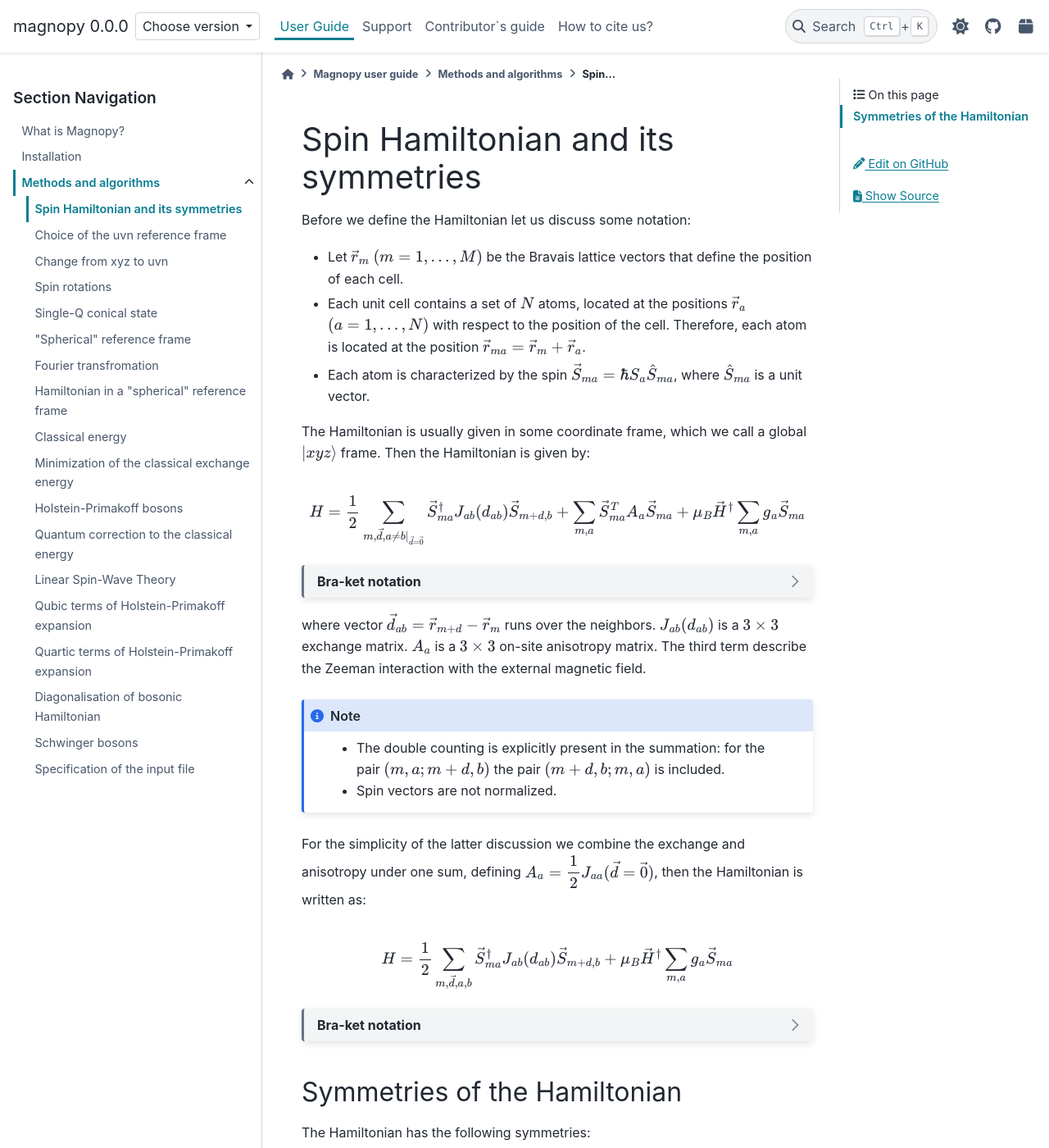
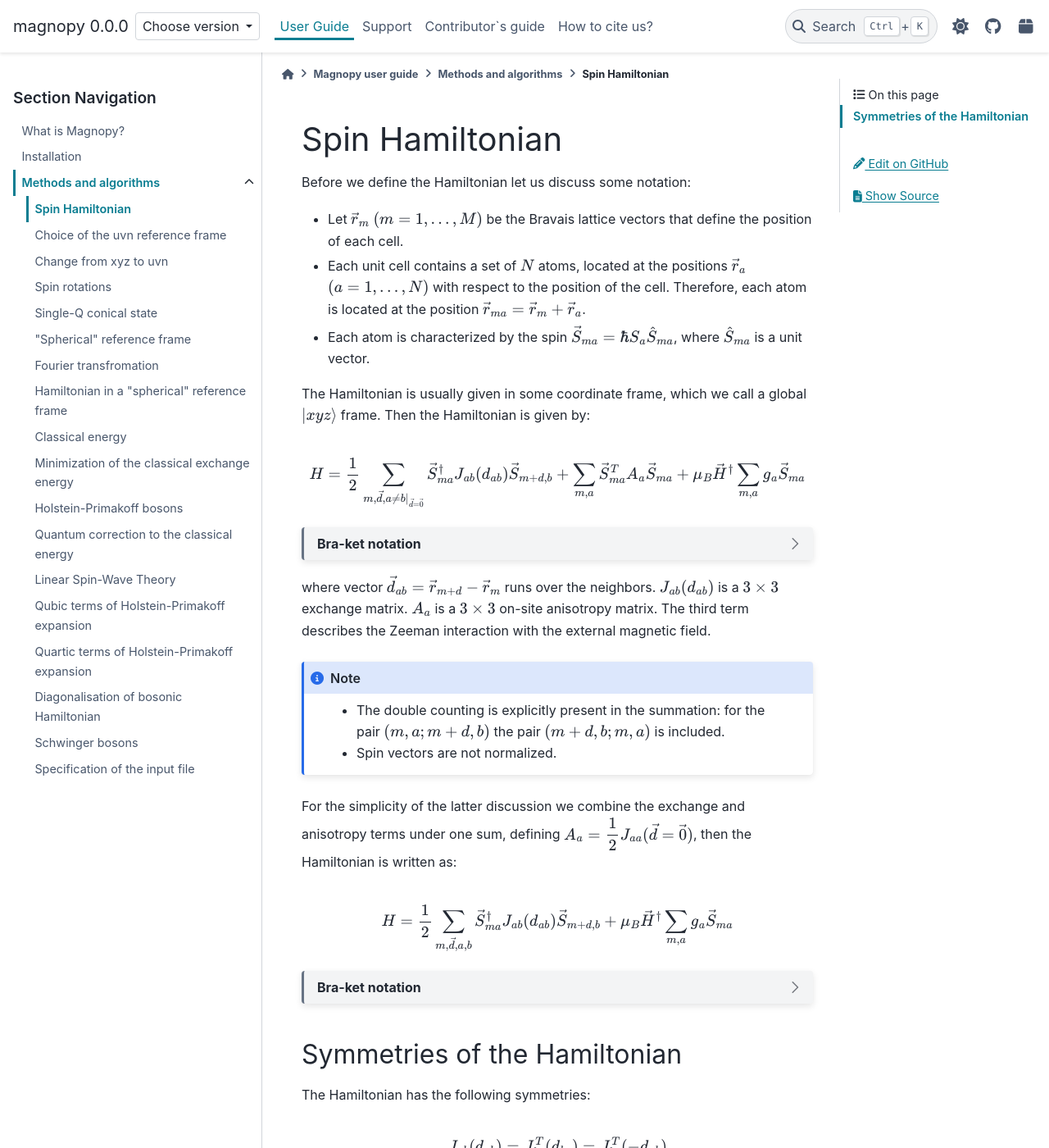
Before and after one commit to marcomarino123/magnopy, a Sphinx documentation site: the page built from docs/source/user-guide/methods/spinham.rst, in a window 1280 px wide and 1400 px high. Shown: the whole window at 82% size. Built offline with Sphinx 7.4.7 and the PyData theme 0.15.4, drawn with Linux system fonts in a browser that asks for light colours; a script that is not in the unit is left out.

Commit message:
Rename spinham-symmetries to spinham

```diff
--- a/docs/source/user-guide/methods/energy-minimization/spiral-case.txt
+++ b/docs/source/user-guide/methods/energy-minimization/spiral-case.txt
@@ -26,7 +26,7 @@ Let us simplify the expression by explicitly writing the double-counted terms
 
 .. dropdown:: Details
 
-  We are using the :ref:`symmetries of the Hamiltonian <user-guide_methods_spinham-symmetries>`:
+  We are using the :ref:`symmetries of the Hamiltonian <user-guide_methods_spinham>`:
 
   .. include:: ../repeated-formulas/spinham-parameter-symmetries.txt
 
--- a/docs/source/user-guide/methods/index.rst
+++ b/docs/source/user-guide/methods/index.rst
@@ -7,7 +7,7 @@ Methods and algorithms
 .. toctree::
     :maxdepth: 1
 
-    spinham-symmetries
+    spinham
     uvn-choice
     xyz-to-uvn
     spin-rotations
--- a/docs/source/user-guide/methods/spinham-symmetries.rst
+++ b/docs/source/user-guide/methods/spinham.rst
@@ -1,8 +1,8 @@
-.. _user-guide_methods_spinham-symmetries:
+.. _user-guide_methods_spinham:
 
-***********************************
-Spin Hamiltonian and its symmetries
-***********************************
+****************
+Spin Hamiltonian
+****************
 
 
 Before we define the Hamiltonian let us discuss some notation:
@@ -37,7 +37,7 @@ a global :math:`\vert xyz \rangle` frame. Then the Hamiltonian is given by:
 where vector :math:`\vec{d}_{ab} = \vec{r}_{m+d} - \vec{r}_m`  runs over the neighbors.
 :math:`J_{ab}(d_{ab})` is a :math:`3\times3` exchange matrix.
 :math:`A_a` is a :math:`3\times3` on-site anisotropy matrix.
-The third term describe the Zeeman interaction with the external magnetic field.
+The third term describes the Zeeman interaction with the external magnetic field.
 
 .. note::
 
@@ -45,9 +45,9 @@ The third term describe the Zeeman interaction with the external magnetic field.
     for the pair :math:`(m,a; m+d,b)` the pair :math:`(m+d,b; m,a)` is included.
   * Spin vectors are not normalized.
 
-For the simplicity of the latter discussion we combine the exchange and anisotropy
-under one sum, defining :math:`A_a = \dfrac{1}{2}J_{aa}(\vec{d}=\vec{0})`, then the Hamiltonian
-is written as:
+For the simplicity of the latter discussion we combine the exchange and anisotropy terms
+under one sum, defining :math:`A_a = \dfrac{1}{2}J_{aa}(\vec{d}=\vec{0})`,
+then the Hamiltonian is written as:
 
 .. include:: repeated-formulas/hamiltonian-main-any.txt
 
```
